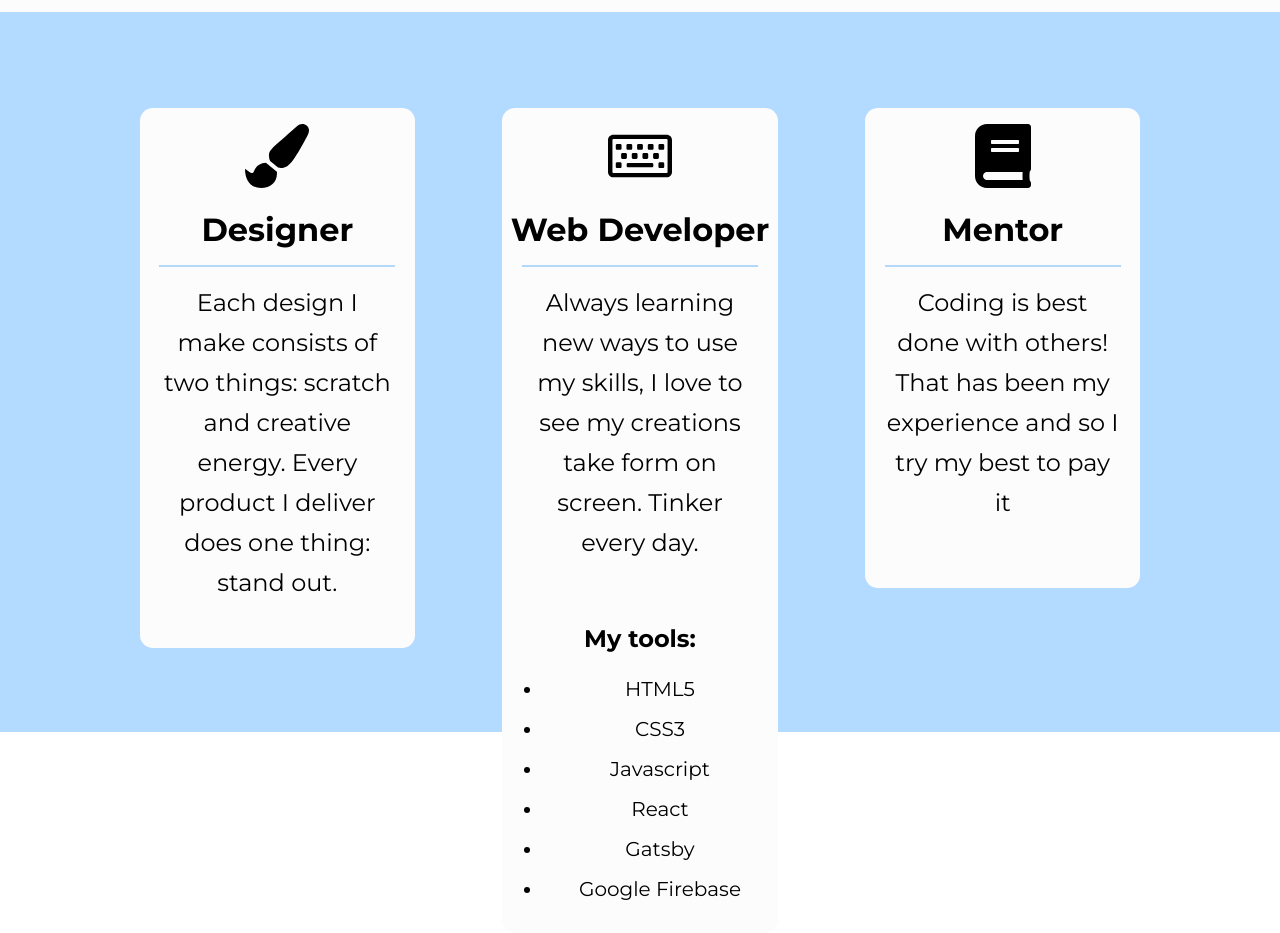
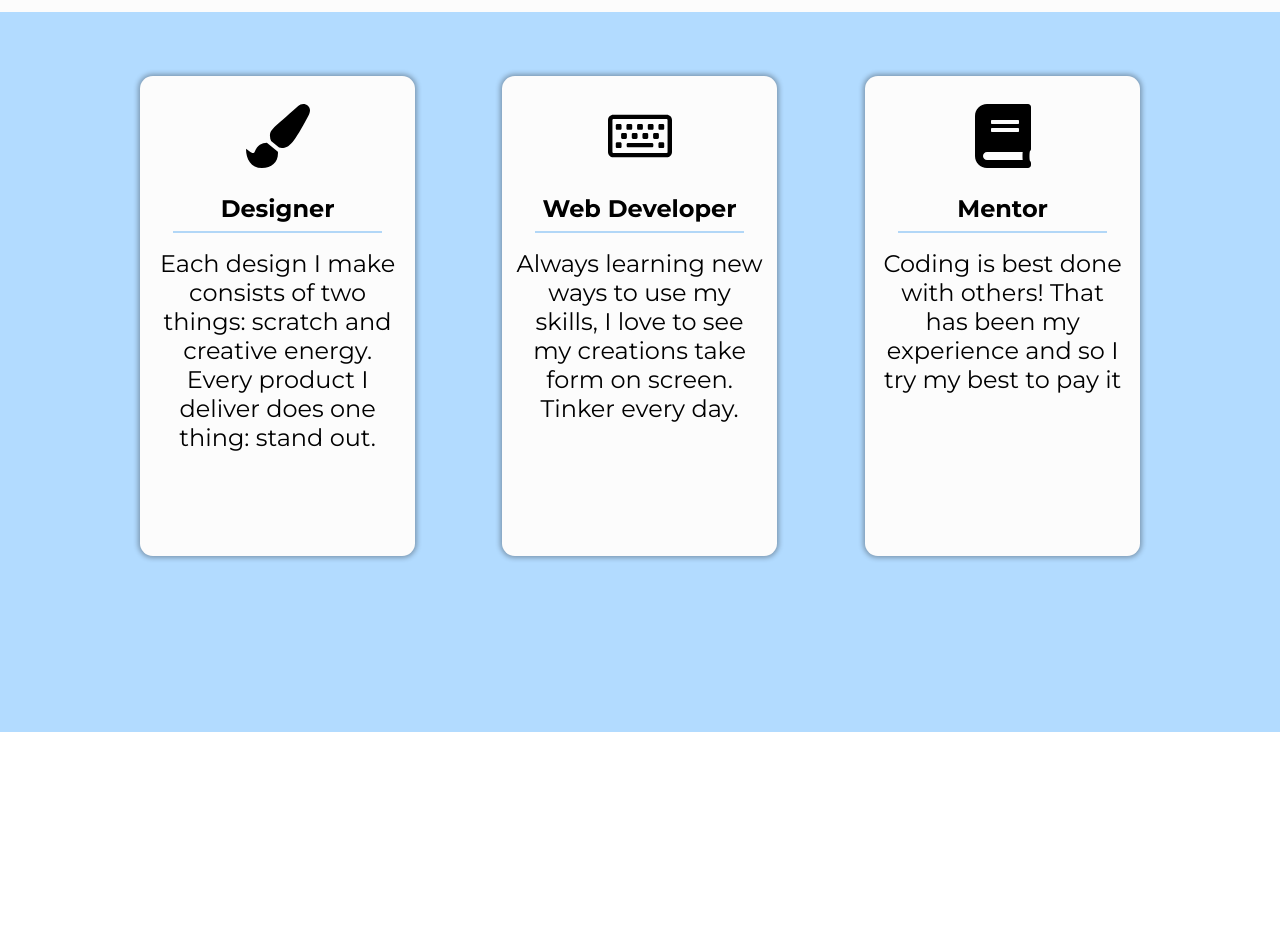
Before and after one commit to sagehogue/personal, a Gatsby site: page / in a window 1280 px wide. Shown: the part 1540-2473 px from the top of the page. After the commit the page ends 2272 px from the top, so only its background shows below. Built offline with nearby package versions, Linux system fonts and the light colour scheme; Gatsby itself is replaced by a stand-in of ours.

Commit message:
Added section cards!

```diff
--- a/src/components/UI/Card/Card.js
+++ b/src/components/UI/Card/Card.js
@@ -1,4 +1,4 @@
-import React from "react"
+import React, { useState } from "react"
 import styled from "styled-components"
 
 import { colors } from "../../../themes/theme"
@@ -60,4 +60,24 @@ const Card = props => {
   )
 }
 
-export default Card
+const NewCard = props => {
+  const [flip, setFlip] = useState(false)
+  return <div
+    className={`card ${flip ? 'flip' : ''}`}
+    onClick={() => {
+      setFlip(!flip)
+    }}>
+    <div className="front">
+      {props.icon}
+      <h3>{props.title}</h3>
+      <div className="front-desc">
+        {props.options.map(option => {
+          return <div className="props-option">{option}</div>
+        })}
+      </div>
+    </div>
+    <div className="back">{props.answer}</div>
+  </div>
+}
+
+export default NewCard
--- /dev/null
+++ b/src/components/UI/Card/CardSides.js
@@ -0,0 +1,106 @@
+import React, { useState } from 'react';
+
+import styled from 'styled-components'
+
+import { colors } from "../../../themes/theme"
+
+import VisibleBR from "../VisibleBR/VisibleBR"
+
+const CardStyle = styled.div`
+display: flex;
+    justify-content: center;
+    align-items: center;
+    position: relative;
+    border-radius: .25rem;
+    box-shadow: 0 0 5px 2px rgba(0, 0, 0, .3);
+    background-color: white;
+    transform-style: preserve-3d;
+    height: 10rem;
+    transform: perspective(1000px)
+    translateY(var(--translate-y, 0))
+    rotateY(var(--rotate-y, 0));
+    transition: 350ms all;
+    cursor: pointer;
+    margin-top: 1rem;
+    font-size: 1.5rem;
+    text-align: center;
+    min-height: 30rem;
+    border-radius: 0.8rem;
+    background-color: ${colors.offwhite};
+    width: 21.5vw;
+  svg {
+    font-size: 4rem;
+  }
+    &.flip {
+        --rotate-y: 180deg
+    }
+    &:hover {
+        box-shadow: 0 0 5px 2px rgba(0, 0, 0, .6);
+        --translate-y: -2px;
+    }
+    & .front,
+    & .back {
+        position: absolute;
+        padding: 1rem;
+        backface-visibility: hidden;
+        width: 100%;
+        height: 100%;
+    }
+    & .front svg {
+        margin-top: 1.75rem;
+    }
+    & .front h3,
+    & .back h4 {
+        margin-top: 1.25rem;
+    }
+    & .front h3 {
+        font-size: 1.5rem;
+    }
+    br {
+    margin: .5rem auto 1rem auto;
+    max-width: 75%;
+    }
+    & .back {
+        transform: rotateY(180deg);
+    }
+    & .back ul {
+        padding-left: 0;
+        list-style: none;
+    }
+    & .back-wrapper {
+        margin-top: 7.5rem;
+    }
+    .constrain {
+        max-width: 90%;
+        margin: 0 auto;
+    }
+`
+const Card = props => {
+    const [flip, setFlip] = useState(false)
+    return <CardStyle
+        className={`card ${flip ? 'flip' : ''}`}
+        onClick={() => {
+            setFlip(!flip)
+        }}>
+        <div className="front">
+            {props.icon}
+            <div className="constrain"><h3>{props.title}</h3></div>
+            <VisibleBR />
+            <div className="constrain"><p>{props.description}</p></div>
+
+        </div>
+        <div className="back">
+            <div className={"back-wrapper"}>
+            <div className="constrain"><h4>{props.listTitle}</h4></div>
+            <VisibleBR />
+            <div className="constrain"><ul>
+                {props.listItems ? props.listItems.map(option => {
+                    return <li className="card-item">{option}</li>
+                }) : null}
+            </ul>
+            </div>
+            </div>
+        </div>
+    </CardStyle>
+}
+export default Card
--- a/src/pages/index.js
+++ b/src/pages/index.js
@@ -5,7 +5,7 @@ import styled from "styled-components"
 
 import Layout from "../components/layout"
 import SEO from "../components/seo"
-import Card from "../components/UI/Card/Card"
+import Card from "../components/UI/Card/CardSides"
 
 import GlobalStyles from "../themes/globals"
 
@@ -181,7 +181,7 @@ const SkillsSection = styled.section`
   background-color: ${colors.skyblue};
   display: flex;
   justify-content: space-around;
-  & div {
+  & > div {
     margin-top: 3rem;
   }
 `
@@ -304,16 +304,9 @@ const IndexPage = () => {
                 icon={<FaRegKeyboard />}
                 title={"Web Developer"}
                 description={`Always learning new ways to use my skills, I love to see my creations take form on screen. Tinker every day.`}
+                listTitle={"My tools:"}
+                listItems={["HTML5", "CSS3", "JavaScript", "React", "Gatsby", "Google Firebase"]}
               >
-                <h4>My tools:</h4>
-                <ul>
-                  <li>HTML5</li>
-                  <li>CSS3</li>
-                  <li>Javascript</li>
-                  <li>React</li>
-                  <li>Gatsby</li>
-                  <li>Google Firebase</li>
-                </ul>
               </Card>
             </div>
             <div>
--- a/src/themes/globals.js
+++ b/src/themes/globals.js
@@ -6,6 +6,8 @@ const GlobalStyle = createGlobalStyle`
 }
 body {
   min-width: 100vw;
+  max-width: 100vw;
+  overflow-x: hidden;
 }
 html {
   overflow: scroll-y;
```
Also changed, not shown: 1 other file.
